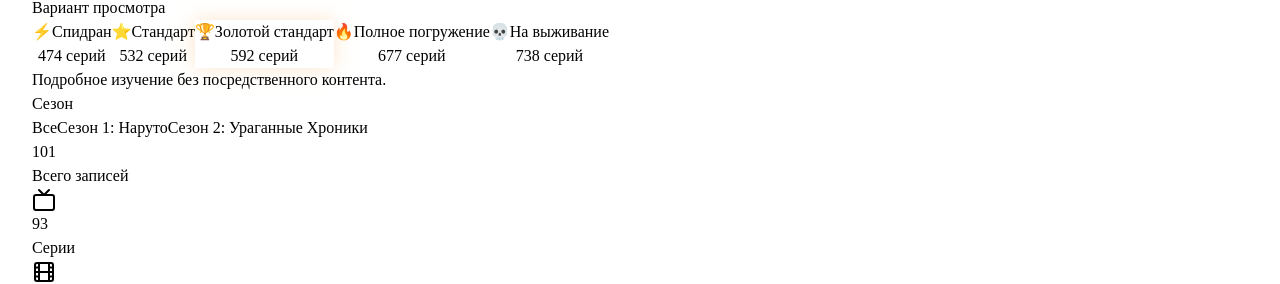
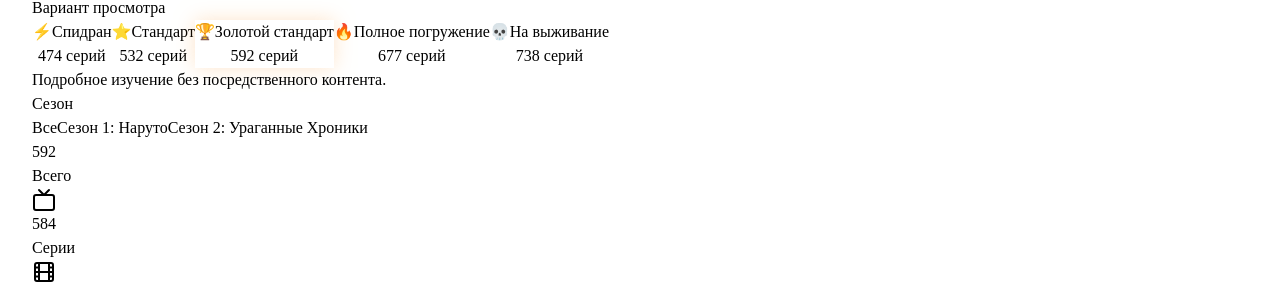
Before and after one commit to uburuntu/naruto-guide, a React (Vite) app in the folder client/: page / in a window 1280 px wide. Shown: the part 1254-1538 px from the top of the page. Built offline with nearby package versions, Linux system fonts and the light colour scheme.

Commit message:
Fix stats panel to count actual episodes instead of grouped entries

```diff
--- a/client/src/components/StatsPanel.tsx
+++ b/client/src/components/StatsPanel.tsx
@@ -2,7 +2,7 @@
  * StatsPanel — статистика по типам серий и время просмотра
  */
 import type { Episode } from '@/lib/data';
-import { calculateViewingTime, formatViewingTime } from '@/lib/arc-utils';
+import { parseEpisodeCount, calculateViewingTime, formatViewingTime } from '@/lib/arc-utils';
 import { Tv, Film, Clapperboard, Clock } from 'lucide-react';
 
 interface StatsPanelProps {
@@ -10,20 +10,25 @@
   watchedCount: number;
 }
 
+function countEpisodes(episodes: Episode[], type?: Episode['type']): number {
+  const filtered = type ? episodes.filter(e => e.type === type) : episodes;
+  return filtered.reduce((sum, e) => sum + parseEpisodeCount(e.episodes), 0);
+}
+
 const cardClass = "bg-card/40 border border-border/50 rounded-lg p-3 flex flex-col items-center justify-center text-center";
 
 export function StatsPanel({ filteredEpisodes, watchedCount }: StatsPanelProps) {
-  const total = filteredEpisodes.length;
-  const series = filteredEpisodes.filter(e => e.type === 'series').length;
-  const films = filteredEpisodes.filter(e => e.type === 'film').length;
-  const ovas = filteredEpisodes.filter(e => e.type === 'ova').length;
+  const total = countEpisodes(filteredEpisodes);
+  const series = countEpisodes(filteredEpisodes, 'series');
+  const films = countEpisodes(filteredEpisodes, 'film');
+  const ovas = countEpisodes(filteredEpisodes, 'ova');
   const viewingTime = calculateViewingTime(filteredEpisodes);
 
   return (
     <div className="grid grid-cols-5 gap-2 sm:gap-3">
       <div className={cardClass}>
         <div className="text-2xl font-display font-bold text-primary">{total}</div>
-        <div className="text-xs text-muted-foreground mt-1">Всего записей</div>
+        <div className="text-xs text-muted-foreground mt-1">Всего</div>
       </div>
       <div className={cardClass}>
         <div className="flex items-center justify-center gap-1.5">
```
